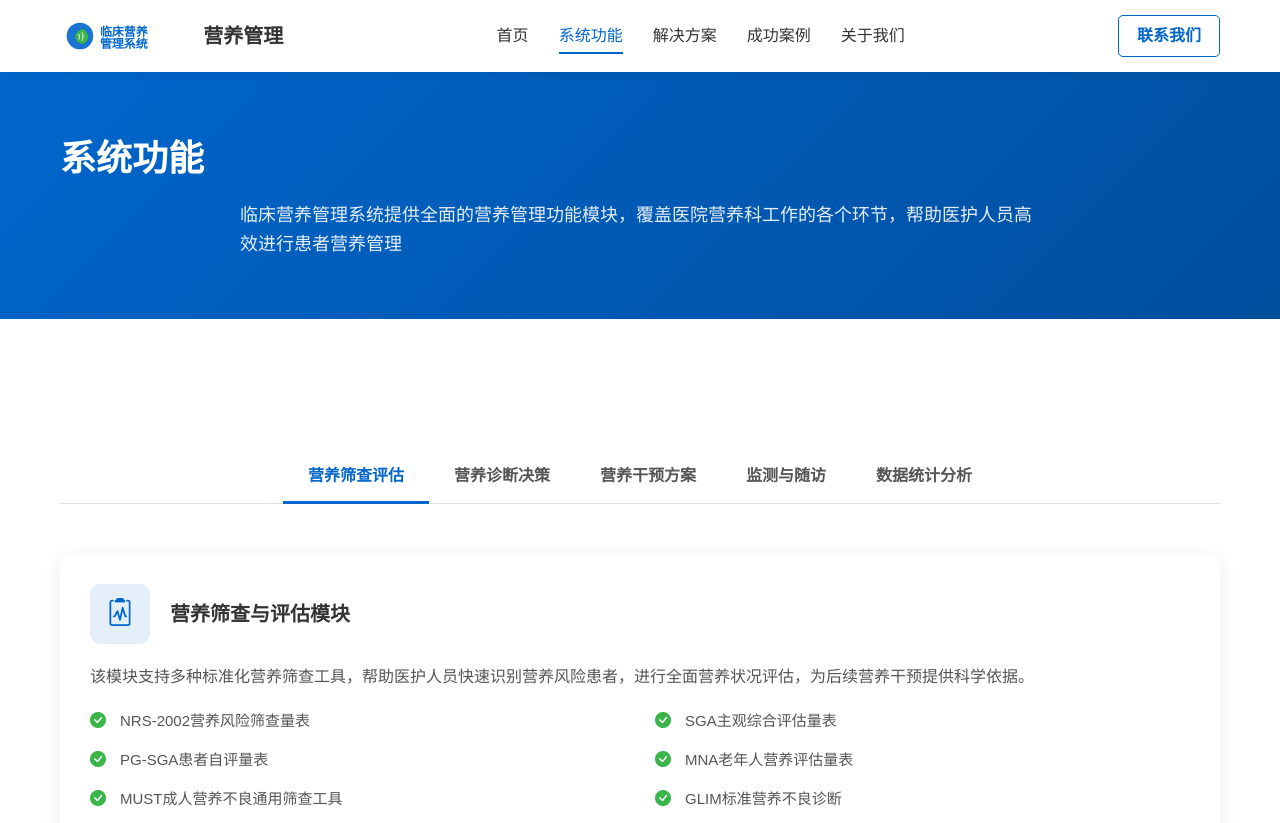
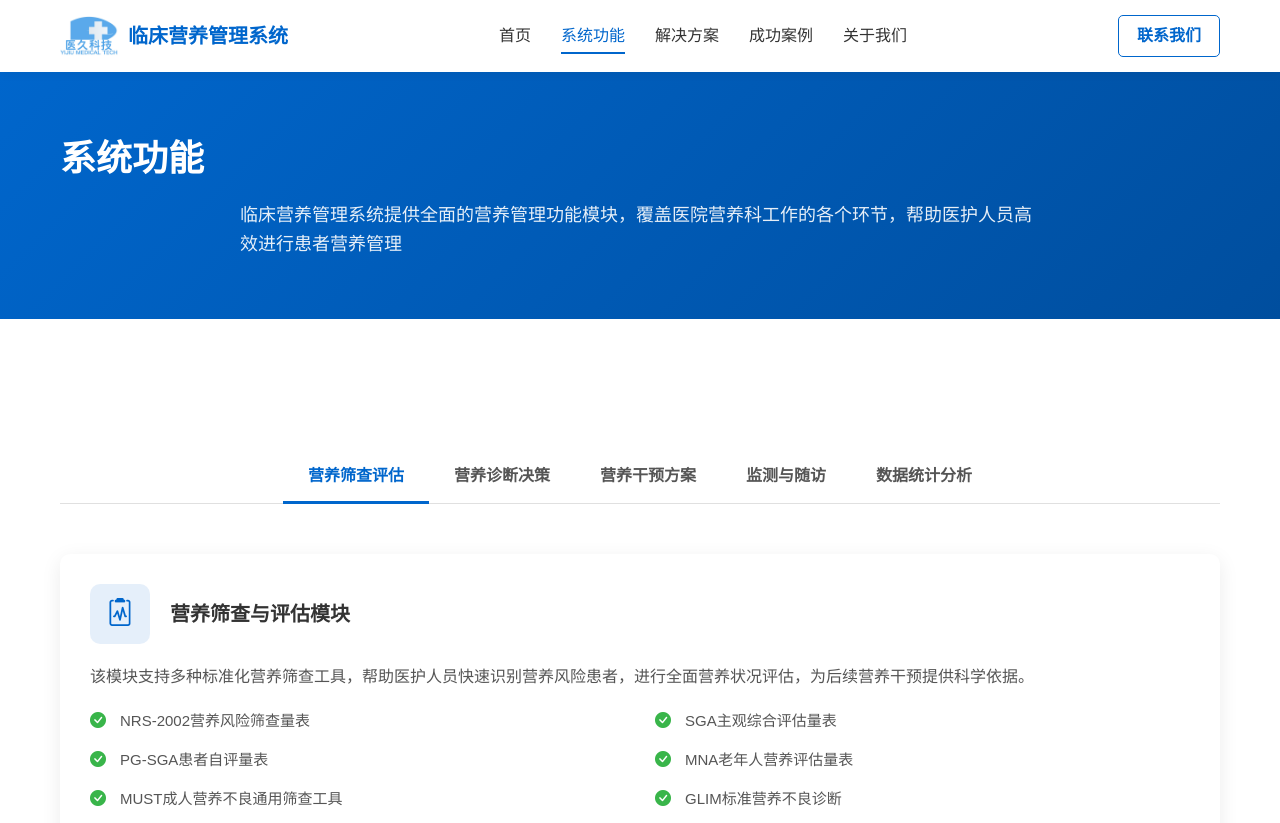
Before and after one commit to luckyalin/luckyalin.github.io, a plain HTML site: page features.html in a window 1280 px wide. Shown: the top 823 px of the page. Drawn offline with nearby package versions, Linux system fonts and the light colour scheme.

Commit message:
备注：增加导航栏logo图标、字体颜色

```diff
--- a/features.html
+++ b/features.html
@@ -239,6 +239,10 @@
             margin-bottom: 30px;
             padding-bottom: 30px;
         }
+
+        .logo span {
+            color: var(--primary-color);
+        }
     </style>
 </head>
 
@@ -249,8 +253,8 @@
             <div class="header-wrapper">
                 <div class="logo">
                     <a href="index.html">
-                        <img src="images/logo.svg" alt="营养管理" id="logo-img">
-                        <span>营养管理</span>
+                        <img src="images/logo.jpg" alt="营养管理" id="logo-img">
+                        <span>临床营养管理系统</span>
                     </a>
                 </div>
 
```
Also changed, not shown: index.html (+1 -0 lines), solutions.html (+6 -2 lines), images/logo.jpg (added).
